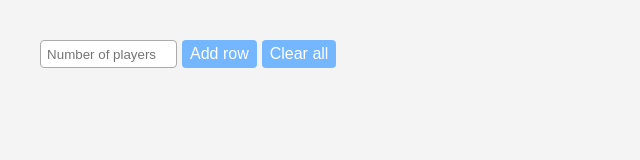
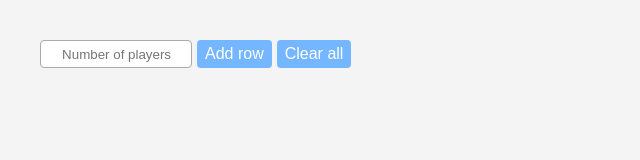
Before and after one commit to PR713/ThousandTablePage, a website: page docs/index.html in a window 1280 px wide. Shown: the whole page, without its empty margins (0-640 px from the left). Drawn offline with Linux system fonts and the light colour scheme.

Commit message:
Update index.css

```diff
--- a/docs/index.css
+++ b/docs/index.css
@@ -61,7 +61,7 @@ body {
 }
 
 #input-num-of-players {
-    min-width: 125px;
+    min-width: 140px;
     padding: 5px;
     border-radius: 4px;
     border: 1px solid #aaa;
```
